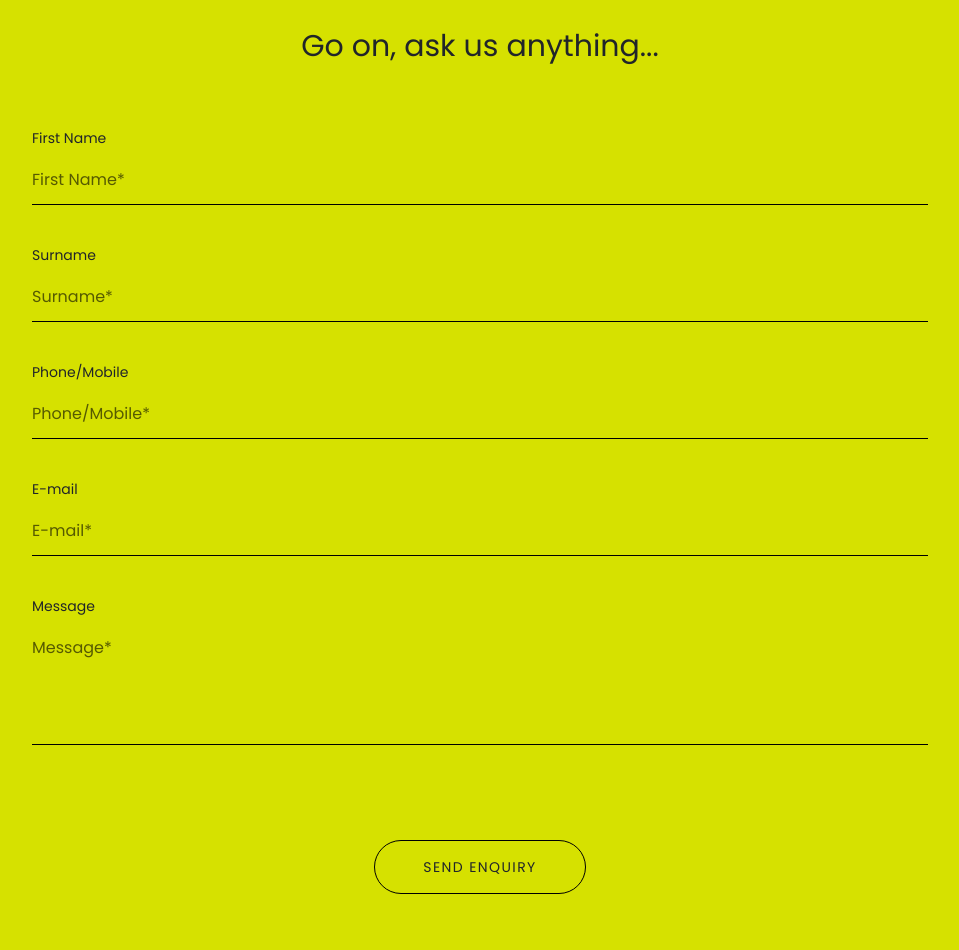
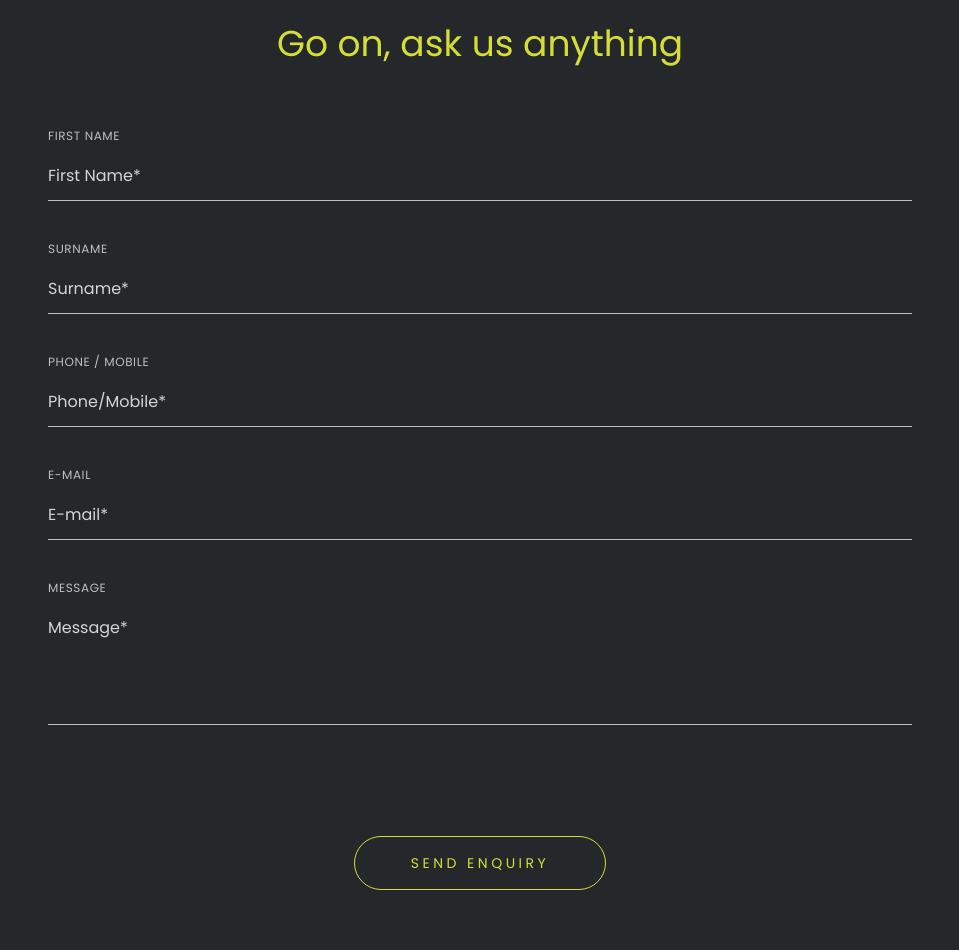
Before and after one commit to Outsourze/crew-capital-revamp-v2, a Next.js app: page /contact-us in a window 1280 px wide. Shown: the part 722-1672 px from the top of the page, without its empty margins (160-1119 px from the left). Built offline with nearby package versions, Linux system fonts and the light colour scheme.

Commit message:
fix minor bugs

```diff
--- a/src/components/contact-us/Form.jsx
+++ b/src/components/contact-us/Form.jsx
@@ -1,76 +1,117 @@
-// import { DarkBtn } from "../ui/Button";
-
-
 const Form = () => {
   return (
-        <div className="bg-[#D6E100] -mt-28 py-20 pt-52">
-            <div className="max-w-4xl w-full m-auto">
+    <section className="bg-[#24282A] -mt-28 py-20 pt-52">
+      <div className="max-w-4xl w-full mx-auto px-4">
+
+        {/* Heading */}
         <div className="text-center mb-16">
-                  <p className="uppercase tracking-[0.3em] mb-6">
+          <p className="uppercase tracking-[0.35em] mb-6 text-white text-sm">
             Contact Us
           </p>
-                  <h2 className="text-3xl font-light">
-                    Go on, ask us anything...
+          <h2 className="text-3xl md:text-4xl font-light text-[#D6DD37]">
+            Go on, ask us anything
           </h2>
         </div>
+
         {/* Form */}
         <form className="flex flex-col gap-10">
 
           {/* First Name */}
           <div>
-                    <label className="block mb-2 text-sm">First Name</label>
+            <label className="block mb-2 text-xs uppercase tracking-wider text-white/70">
+              First Name
+            </label>
             <input
               type="text"
               placeholder="First Name*"
-                      className="w-full bg-transparent border-b border-black outline-none py-3 placeholder-black/60"
+              className="
+                w-full bg-transparent border-b border-white/70
+                py-3 text-white placeholder-white/80
+                outline-none transition
+                focus:border-[#D6DD37]
+              "
             />
           </div>
 
           {/* Surname */}
           <div>
-                    <label className="block mb-2 text-sm">Surname</label>
+            <label className="block mb-2 text-xs uppercase tracking-wider text-white/70">
+              Surname
+            </label>
             <input
               type="text"
               placeholder="Surname*"
-                      className="w-full bg-transparent border-b border-black outline-none py-3 placeholder-black/60"
+              className="
+                w-full bg-transparent border-b border-white/70
+                py-3 text-white placeholder-white/80
+                outline-none transition
+                focus:border-[#D6DD37]
+              "
             />
           </div>
 
           {/* Phone */}
           <div>
-                    <label className="block mb-2 text-sm">Phone/Mobile</label>
+            <label className="block mb-2 text-xs uppercase tracking-wider text-white/70">
+              Phone / Mobile
+            </label>
             <input
               type="text"
               placeholder="Phone/Mobile*"
-                      className="w-full bg-transparent border-b border-black outline-none py-3 placeholder-black/60"
+              className="
+                w-full bg-transparent border-b border-white/70
+                py-3 text-white placeholder-white/80
+                outline-none transition
+                focus:border-[#D6DD37]
+              "
             />
           </div>
 
           {/* Email */}
           <div>
-                    <label className="block mb-2 text-sm">E-mail</label>
+            <label className="block mb-2 text-xs uppercase tracking-wider text-white/70">
+              E-mail
+            </label>
             <input
               type="email"
               placeholder="E-mail*"
-                      className="w-full bg-transparent border-b border-black outline-none py-3 placeholder-black/60"
+              className="
+                w-full bg-transparent border-b border-white/70
+                py-3 text-white placeholder-white/80
+                outline-none transition
+                focus:border-[#D6DD37]
+              "
             />
           </div>
 
           {/* Message */}
           <div>
-                    <label className="block mb-2 text-sm">Message</label>
+            <label className="block mb-2 text-xs uppercase tracking-wider text-white/70">
+              Message
+            </label>
             <textarea
+              rows={4}
               placeholder="Message*"
-                      rows={4}
-                      className="w-full bg-transparent border-b border-black outline-none py-3 resize-none placeholder-black/60"
+              className="
+                w-full bg-transparent border-b border-white/70
+                py-3 text-white placeholder-white/80
+                resize-none outline-none transition
+                focus:border-[#D6DD37]
+              "
             />
           </div>
 
           {/* Button */}
-                  <div className="flex justify-center mt-12">
+          <div className="flex justify-center mt-16">
             <button
               type="submit"
-                      className="border border-black px-12 py-4 rounded-full uppercase tracking-widest text-sm hover:bg-black hover:text-[#D6E100] transition"
+              className="
+                border border-[#D6DD37]
+                px-14 py-4 rounded-full
+                text-[#D6DD37] uppercase tracking-[0.25em] text-sm
+                transition-all duration-300
+                hover:bg-[#D6DD37] hover:text-[#212529]
+              "
             >
               Send Enquiry
             </button>
@@ -78,8 +119,8 @@ const Form = () => {
 
         </form>
       </div>
-        </div>
-    )
-}
+    </section>
+  );
+};
 
 export default Form;
--- a/src/components/contact-us/Introduction.jsx
+++ b/src/components/contact-us/Introduction.jsx
@@ -40,7 +40,8 @@ const Introduction = () => {
           priority
           className="object-cover"
         />
-        <div className="absolute inset-0 bg-black/40" />
+        <div className="absolute inset-0 bg-black/20" />
+        {/* Green image tint */} <div className="absolute inset-0 bg-[#D6DD37] mix-blend-color opacity-70" />
       </div>
 
       {/* Cards */}
@@ -54,8 +55,8 @@ const Introduction = () => {
           >
             <div className="brand-bg-primary p-3 rounded-lg">{i.icon}</div>
 
-            <h3 className="text-xl font-semibold brand-text-secondary">{i.title}</h3>
-            <p className="brand-text-secondary">{i.dscrpt}</p>
+            <h3 className="text-xl font-semibold brand-text-primary">{i.title}</h3>
+            <p className="text-white">{i.dscrpt}</p>
           </div>
         ))}
       </div>
--- a/src/components/home/WhyChooseUs.jsx
+++ b/src/components/home/WhyChooseUs.jsx
@@ -19,7 +19,7 @@ const whyUsData = [{
 
 const WhyUs = () => {
     return (
-        <div className="max-w-7xl m-auto py-12 px-10 flex w-full justify-between gap-10">
+        <div className="max-w-7xl m-auto py-12 px-0 flex w-full justify-between gap-10">
             <div className="flex flex-col gap-5 w-1/2">
                 <div className="flex flex-col">
                     <h4 className="uppercase tracking-[0.3em]">
--- /dev/null
+++ b/src/pages/event.js
@@ -0,0 +1,20 @@
+export default function Event() {
+  return (
+    <div className="min-h-screen w-full brand-bg-secondary flex items-center justify-center px-6">
+      <div className="text-center max-w-xl">
+        <h1 className="text-4xl md:text-5xl font-bold text-white mb-4">
+          Event Coming Soon
+        </h1>
+
+        <p className="text-lg md:text-xl text-white mb-6">
+          This event page is currently under construction.
+          We’re working hard to bring you something exciting.
+        </p>
+
+        <span className="inline-block text-sm uppercase tracking-widest font-medium text-white/70">
+          🚧 Under Maintenance
+        </span>
+      </div>
+    </div>
+  );
+}
```
Lines whose indentation alone changed are shown as unchanged.
